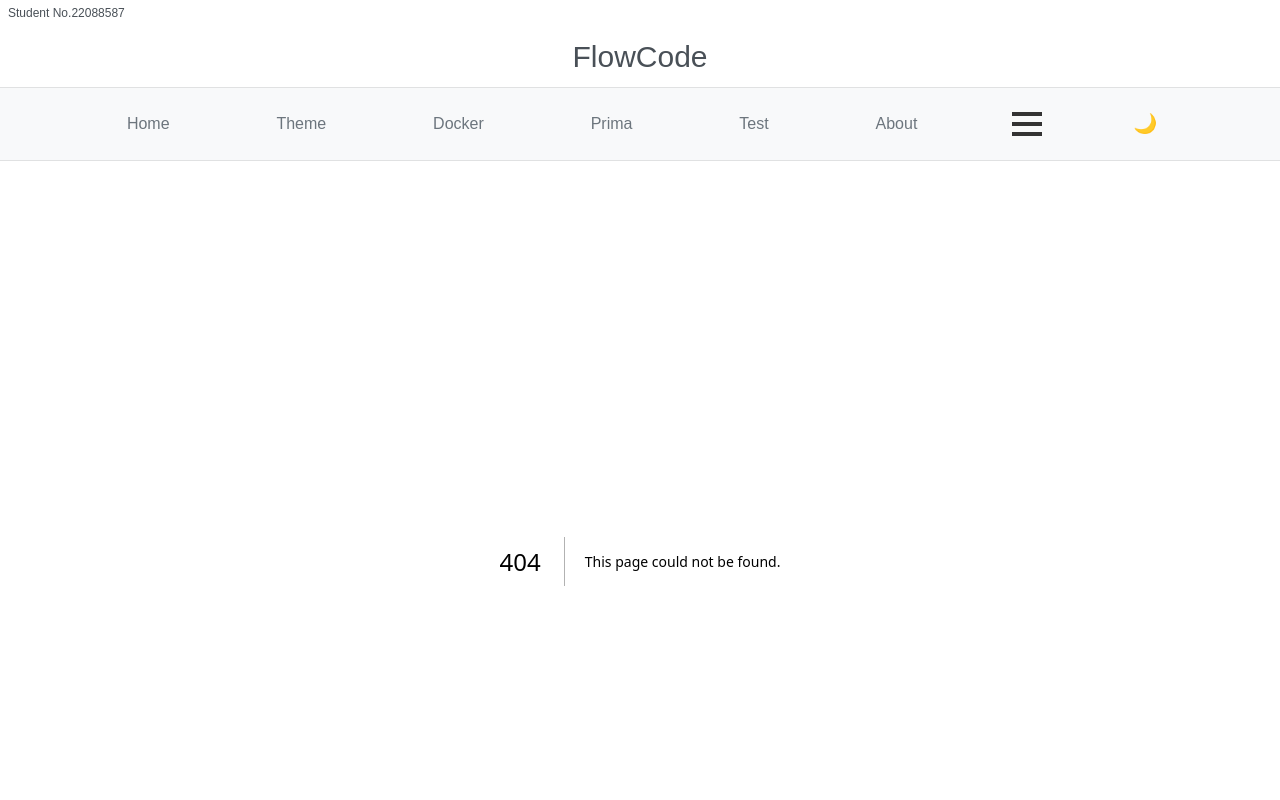
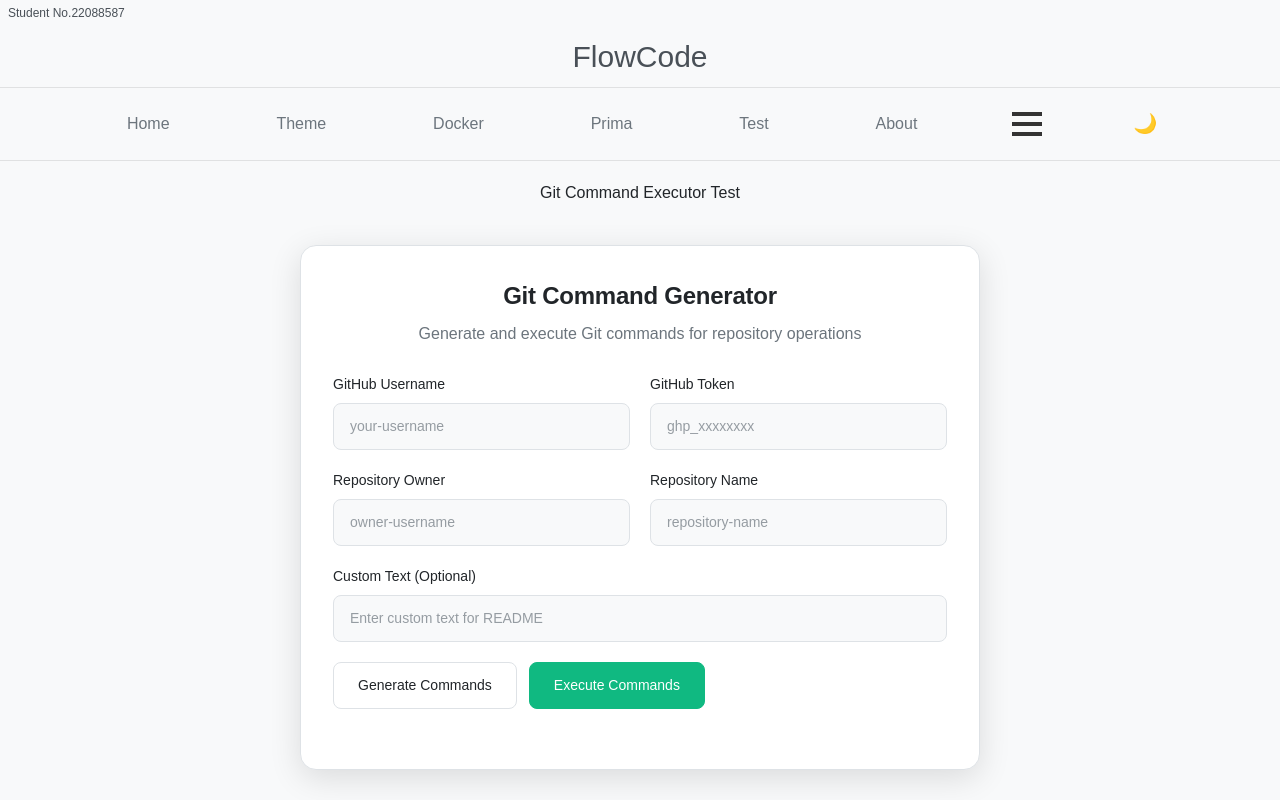
Before and after one commit to Shiying-Wu/a1git, a Next.js app: page /test-git in a window 1280 px wide. Before the commit this address had no page. Shown: the top 800 px of the page. Built offline with nearby package versions, Linux system fonts and the light colour scheme.

Commit message:
backend API integration, enabling frontend to execute Git operations in gitcommand components；created test-git page

```diff
--- a/src/app/Components/GitCommandGenerator.module.css
+++ b/src/app/Components/GitCommandGenerator.module.css
@@ -78,6 +78,12 @@
   background: var(--card-bg);
 }
 
+.buttonRow {
+  display: flex;
+  gap: 12px;
+  align-items: center;
+}
+
 .generateButton {
   padding: 12px 24px;
   background-color: var(--card-bg);
@@ -88,7 +94,6 @@
   font-weight: 500;
   cursor: pointer;
   transition: all 0.2s ease;
-  align-self: flex-start;
 }
 
 .generateButton:hover {
@@ -97,9 +102,39 @@
   transform: translateY(-1px);
 }
 
+.executeButton {
+  padding: 12px 24px;
+  background-color: #10b981;
+  color: white;
+  border: 1px solid #10b981;
+  border-radius: 8px;
+  font-size: 14px;
+  font-weight: 500;
+  cursor: pointer;
+  transition: all 0.2s ease;
+}
+
+.executeButton:hover:not(:disabled) {
+  background-color: #059669;
+  border-color: #059669;
+  transform: translateY(-1px);
+}
+
+.executeButton:disabled {
+  opacity: 0.6;
+  cursor: not-allowed;
+  transform: none;
+}
+
+.executeButton.executing {
+  background-color: #f59e0b;
+  border-color: #f59e0b;
+}
+
 .commandsSection {
   border-top: 1px solid var(--card-border);
   padding-top: 24px;
+  margin-bottom: 24px;
 }
 
 .commandsHeader {
@@ -152,6 +187,85 @@
   color: var(--foreground);
 }
 
+.resultsSection {
+  border-top: 1px solid var(--card-border);
+  padding-top: 24px;
+}
+
+.resultsTitle {
+  font-size: 18px;
+  font-weight: 600;
+  color: var(--foreground);
+  margin: 0 0 16px 0;
+}
+
+.results {
+  display: flex;
+  flex-direction: column;
+  gap: 12px;
+}
+
+.resultItem {
+  background-color: var(--card-bg);
+  border: 1px solid var(--card-border);
+  border-radius: 8px;
+  padding: 16px;
+  transition: all 0.2s ease;
+}
+
+.resultItem.success {
+  border-left: 4px solid #10b981;
+}
+
+.resultItem.error {
+  border-left: 4px solid #ef4444;
+}
+
+.commandName {
+  font-family: 'SF Mono', Monaco, Inconsolata, 'Roboto Mono', Consolas, 'Courier New', monospace;
+  font-size: 12px;
+  color: var(--subfore);
+  margin-bottom: 8px;
+  word-break: break-all;
+}
+
+.resultStatus {
+  font-size: 14px;
+  font-weight: 500;
+  margin-bottom: 8px;
+}
+
+.resultItem.success .resultStatus {
+  color: #10b981;
+}
+
+.resultItem.error .resultStatus {
+  color: #ef4444;
+}
+
+.resultOutput {
+  background-color: var(--background);
+  padding: 12px;
+  border-radius: 6px;
+  font-family: 'SF Mono', Monaco, Inconsolata, 'Roboto Mono', Consolas, 'Courier New', monospace;
+  font-size: 12px;
+  line-height: 1.4;
+  color: var(--foreground);
+  margin: 8px 0 0 0;
+  overflow-x: auto;
+  white-space: pre-wrap;
+}
+
+.resultError {
+  background-color: #fef2f2;
+  color: #dc2626;
+  padding: 12px;
+  border-radius: 6px;
+  font-size: 12px;
+  margin-top: 8px;
+  border-left: 3px solid #ef4444;
+}
+
 /* Light mode specific adjustments */
 :root.light .container {
   box-shadow: 0 8px 32px rgba(0, 0, 0, 0.08);
@@ -173,6 +287,11 @@
     gap: 16px;
   }
 
+  .buttonRow {
+    flex-direction: column;
+    gap: 12px;
+  }
+
   .commandsHeader {
     flex-direction: column;
     align-items: flex-start;
--- a/src/app/Components/GitCommandGenerator.tsx
+++ b/src/app/Components/GitCommandGenerator.tsx
@@ -9,8 +9,11 @@ const GitCommandGenerator = () => {
   const [token, setToken] = useState('');
   const [owner, setOwner] = useState('');
   const [repo, setRepo] = useState('');
+  const [customText, setCustomText] = useState('');
   const [commands, setCommands] = useState('');
   const [copied, setCopied] = useState(false);
+  const [isExecuting, setIsExecuting] = useState(false);
+  const [executionResult, setExecutionResult] = useState<any>(null);
 
   const generateCommands = () => {
     if (!username || !token || !owner || !repo) {
@@ -22,7 +25,7 @@ const GitCommandGenerator = () => {
 cd ${repo}
 git checkout -b update-readme
 echo "# This is the System" >> README.md
-echo "Successfully connected!" >> README.md
+echo "${customText || 'Successfully connected!'}" >> README.md
 git add README.md
 git commit -m "Update README.md: Add new section"
 git push origin update-readme
@@ -30,6 +33,59 @@ gh pr create --title "Update README.md" --body "Added a new section to the READM
 
     setCommands(generatedCommands);
     setCopied(false);
+  };
+
+  const executeCommands = async () => {
+    if (!username || !token || !owner || !repo) {
+      alert('Please fill in all required fields before executing commands.');
+      return;
+    }
+
+    setIsExecuting(true);
+    setExecutionResult(null);
+
+    try {
+      const response = await fetch('/api/execute-git', {
+        method: 'POST',
+        headers: {
+          'Content-Type': 'application/json',
+        },
+        body: JSON.stringify({
+          username,
+          token,
+          owner,
+          repo,
+          customText
+        }),
+      });
+
+      // 检查响应状态
+      if (!response.ok) {
+        throw new Error(`HTTP error! status: ${response.status}`);
+      }
+
+      // 检查响应内容类型
+      const contentType = response.headers.get('content-type');
+      if (!contentType || !contentType.includes('application/json')) {
+        const text = await response.text();
+        console.error('Non-JSON response:', text);
+        throw new Error('Server returned non-JSON response');
+      }
+
+      const result = await response.json();
+      setExecutionResult(result);
+
+      if (result.success) {
+        alert('Commands executed successfully! Check the results below.');
+      } else {
+        alert(`Error: ${result.error}`);
+      }
+    } catch (error) {
+      console.error('Execution error:', error);
+      alert(`Failed to execute commands: ${error.message}`);
+    } finally {
+      setIsExecuting(false);
+    }
   };
 
   const copyToClipboard = () => {
@@ -44,7 +100,7 @@ gh pr create --title "Update README.md" --body "Added a new section to the READM
     <div className={styles.container}>
       <div className={styles.header}>
         <h2 className={styles.title}>Git Command Generator</h2>
-        <p className={styles.subtitle}>Generate Git commands for repository operations</p>
+        <p className={styles.subtitle}>Generate and execute Git commands for repository operations</p>
       </div>
 
       <div className={styles.form}>
@@ -96,9 +152,31 @@ gh pr create --title "Update README.md" --body "Added a new section to the READM
           </div>
         </div>
 
-        <button className={styles.generateButton} onClick={generateCommands}>
-          Generate Commands
-        </button>
+        <div className={styles.inputRow}>
+          <div className={styles.inputGroup}>
+            <label className={styles.label}>Custom Text (Optional)</label>
+            <input
+              type="text"
+              value={customText}
+              onChange={(e) => setCustomText(e.target.value)}
+              placeholder="Enter custom text for README"
+              className={styles.input}
+            />
+          </div>
+        </div>
+
+        <div className={styles.buttonRow}>
+          <button className={styles.generateButton} onClick={generateCommands}>
+            Generate Commands
+          </button>
+          <button
+            className={`${styles.executeButton} ${isExecuting ? styles.executing : ''}`}
+            onClick={executeCommands}
+            disabled={isExecuting}
+          >
+            {isExecuting ? 'Executing...' : 'Execute Commands'}
+          </button>
+        </div>
       </div>
 
       {commands && (
@@ -117,6 +195,28 @@ gh pr create --title "Update README.md" --body "Added a new section to the READM
           </pre>
         </div>
       )}
+
+      {executionResult && (
+        <div className={styles.resultsSection}>
+          <h3 className={styles.resultsTitle}>Execution Results</h3>
+          <div className={styles.results}>
+            {executionResult.results?.map((result: any, index: number) => (
+              <div key={index} className={`${styles.resultItem} ${result.success ? styles.success : styles.error}`}>
+                <div className={styles.commandName}>{result.command}</div>
+                <div className={styles.resultStatus}>
+                  {result.success ? '✅ Success' : '❌ Failed'}
+                </div>
+                {result.output && (
+                  <pre className={styles.resultOutput}>{result.output}</pre>
+                )}
+                {result.error && (
+                  <div className={styles.resultError}>{result.error}</div>
+                )}
+              </div>
+            ))}
+          </div>
+        </div>
+      )}
     </div>
   );
 };
--- /dev/null
+++ b/src/app/api/execute-git/route.ts
@@ -0,0 +1,94 @@
+import { NextRequest, NextResponse } from 'next/server';
+import { execSync } from 'child_process';
+import { writeFileSync, mkdirSync, existsSync, rmSync } from 'fs';
+import path from 'path';
+
+export async function POST(request: NextRequest) {
+  let workDir = '';
+
+  try {
+    const { username, token, owner, repo, customText } = await request.json();
+
+    // 验证输入
+    if (!username || !token || !owner || !repo) {
+      return NextResponse.json(
+        { error: 'Missing required parameters' },
+        { status: 400 }
+      );
+    }
+
+    // 创建临时工作目录
+    workDir = path.join(process.cwd(), 'temp', `${owner}-${repo}-${Date.now()}`);
+    mkdirSync(workDir, { recursive: true });
+
+    console.log('Working directory:', workDir);
+    console.log('Target repository:', `${owner}/${repo}`);
+
+    try {
+      // 执行Git命令 - 确保所有操作都在临时目录中
+      const commands = [
+        `git clone https://${username}:${token}@github.com/${owner}/${repo}.git .`,
+        `git checkout -b update-readme-${Date.now()}`,
+        `echo "# This is the System" >> README.md`,
+        `echo "${customText || 'Successfully connected!'}" >> README.md`,
+        `git add README.md`,
+        `git commit -m "Update README.md: Add new section"`,
+        `git push origin update-readme-${Date.now()}`,
+        `gh pr create --title "Update README.md" --body "Added a new section to the README"`
+      ];
+
+      const results = [];
+
+      for (const command of commands) {
+        try {
+          console.log('Executing command:', command);
+          console.log('Command working directory:', workDir);
+
+          const output = execSync(command, {
+            cwd: workDir, // 确保在临时目录中执行
+            encoding: 'utf8',
+            timeout: 30000, // 30秒超时
+            env: {
+              ...process.env,
+              GIT_CONFIG_GLOBAL: '/dev/null', // 禁用全局Git配置
+              GIT_CONFIG_SYSTEM: '/dev/null'  // 禁用系统Git配置
+            }
+          });
+          results.push({ command, success: true, output });
+          console.log('Command succeeded:', command);
+        } catch (error: any) {
+          console.error('Command failed:', command, error.message);
+          results.push({
+            command,
+            success: false,
+            error: error.message,
+            output: error.stdout?.toString() || ''
+          });
+        }
+      }
+
+      return NextResponse.json({
+        success: true,
+        results,
+        workDir
+      });
+
+    } catch (error: any) {
+      return NextResponse.json(
+        { error: error.message },
+        { status: 500 }
+      );
+    }
+
+  } catch (error: any) {
+    return NextResponse.json(
+      { error: 'Invalid request body' },
+      { status: 400 }
+    );
+  } finally {
+    // 清理临时目录（可选，用于调试时可以注释掉）
+    // if (workDir && existsSync(workDir)) {
+    //   rmSync(workDir, { recursive: true, force: true });
+    // }
+  }
+}
--- /dev/null
+++ b/src/app/test-git/page.tsx
@@ -0,0 +1,12 @@
+import GitCommandGenerator from '../Components/GitCommandGenerator';
+
+export default function TestGitPage() {
+  return (
+    <div style={{ padding: '20px', minHeight: '100vh', background: 'var(--background)' }}>
+      <h1 style={{ textAlign: 'center', marginBottom: '20px', color: 'var(--foreground)' }}>
+        Git Command Executor Test
+      </h1>
+      <GitCommandGenerator />
+    </div>
+  );
+}
```
Also changed, not shown: temp/Shiying-Wu-test-readme-updates-1756268885104/README.md (deleted), temp/Shiying-Wu-wk5wiki-1756269749324/README.md (deleted), temp/Shiying-Wu-wk5wiki-1756270988557/README.md (deleted), temp/test-test-1756271701970/README.md (deleted).
